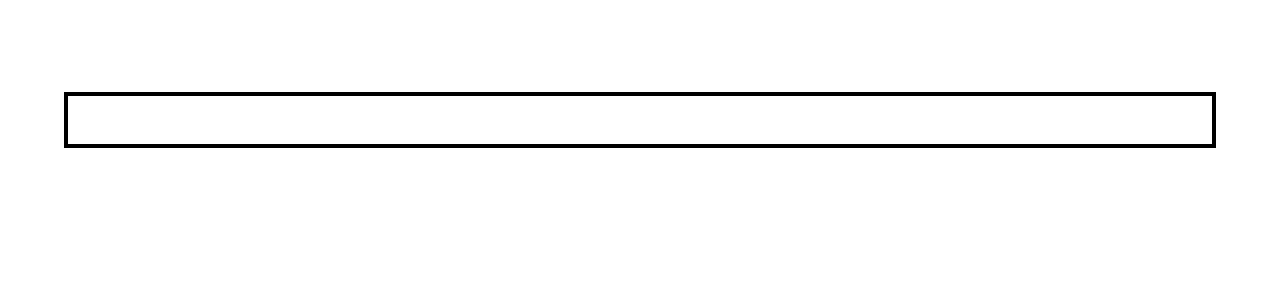
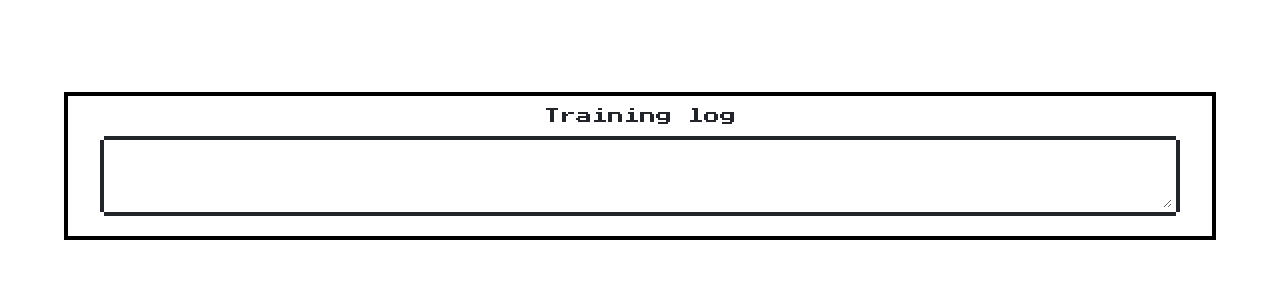
Before and after one commit to carlgira/dreambooth-webui, a Flask app: template templates/messages.html in a window 1280 px wide. Shown: the part 172-472 px from the top of the page. Run offline with Flask 2, Linux system fonts and the light colour scheme; the template is opened without the code that fills it, so the values that code supplies are empty.

Commit message:
Adding log tail

```diff
--- a/app.py
+++ b/app.py
@@ -11,6 +11,8 @@ from werkzeug.utils import secure_filename
 import threading
 import glob
 import json
+from subprocess import getoutput
+from time import sleep
 
 WORK_DIR = os.environ['install_dir']
 CHECK_POINT_PATH_SD = WORK_DIR + '/stable-diffusion-webui/models/Stable-diffusion/model.ckpt'
@@ -19,7 +21,6 @@ SD_RAW_MODEL = WORK_DIR + '/dreambooth/stable-diffusion/unet/diffusion_pytorch_m
 SD_URL = 'https://huggingface.co/stabilityai/stable-diffusion-2-1-base/blob/main/v2-1_512-ema-pruned.ckpt'
 SD_CONFIG = 'https://raw.githubusercontent.com/Stability-AI/stablediffusion/main/configs/stable-diffusion/v2-inference.yaml'
 UPLOAD_FOLDER = WORK_DIR + '/dreambooth/data'
-t = None
 
 INDEX_PAGE='index.html'
 SETUP_PAGE='setup.html'
@@ -108,7 +109,7 @@ def home():
 
     if request.method == 'POST':
 
-        if t is None or not t.is_alive():
+        if not is_training_running():
             # call the train_model function from train.py
             training_subject = request.form['training_subject']
             subject_type = request.form['subject_type']
@@ -157,9 +158,11 @@ def home():
             t = threading.Thread(target=train_model, args=(training_subject, subject_type, instance_name, class_dir, training_steps, seed))
             t.start()
 
-            return render_template(MESSAGES_PAGE, MESSAGE_TITLE=texts["type_of_message_info"], MESSAGE_CONTENT=texts['training_in_progress'], COUNTDOWN=texts['training_time'], REDIRECT='"http://localhost:7860"')
+
+
+            return render_template(MESSAGES_PAGE, MESSAGE_TITLE=texts["type_of_message_info"], MESSAGE_CONTENT=texts['training_in_progress'], REDIRECT='"http://localhost:7860"')
         else:
-            return render_template(MESSAGES_PAGE, MESSAGE_TITLE=texts["type_of_message_info"], MESSAGE_CONTENT=texts['training_in_progress'], COUNTDOWN=texts['training_time'], REDIRECT='"http://localhost:7860"')
+            return render_template(MESSAGES_PAGE, MESSAGE_TITLE=texts["type_of_message_info"], MESSAGE_CONTENT=texts['training_in_progress'], REDIRECT='"http://localhost:7860"')
 
     if request.method == 'GET':
         if t is not None and t.is_alive():
@@ -167,6 +170,20 @@ def home():
 
     return render_template(INDEX_PAGE)
 
+@flask.route('/training_log')
+def stream():
+    def generate():
+        with open(WORK_DIR + "/dreambooth-webui/output.log") as f:
+            while True:
+                yield f.read()
+                sleep(1)
+
+    return flask.response_class(generate(), mimetype='text/plain')
+
+
+def is_training_running():
+    output = getoutput("ps -ef | grep accelerate | grep -v grep")
+    return len(output) > 0
 
 # run the flask app
 if __name__ == '__main__':
--- a/templates/messages.html
+++ b/templates/messages.html
@@ -34,6 +34,19 @@
                                 startCountdown({{COUNTDOWN}}, {{REDIRECT | safe}});
                             </script>
                             {% endif %}
+                            <script>
+                                var output = document.getElementById('training_log');
+
+                                var xhr = new XMLHttpRequest();
+                                xhr.open('GET', '{{ url_for('training_log') }}');
+                                xhr.send();
+
+                                setInterval(function() {
+                                    output.textContent = xhr.responseText;
+                                }, 1000);
+                            </script>
+                            <label for="training_log">Training log</label>
+                            <textarea id="training_log" name="training_log" class="nes-textarea"></textarea>
                           </div>
                     </section>
                 </main>
```
